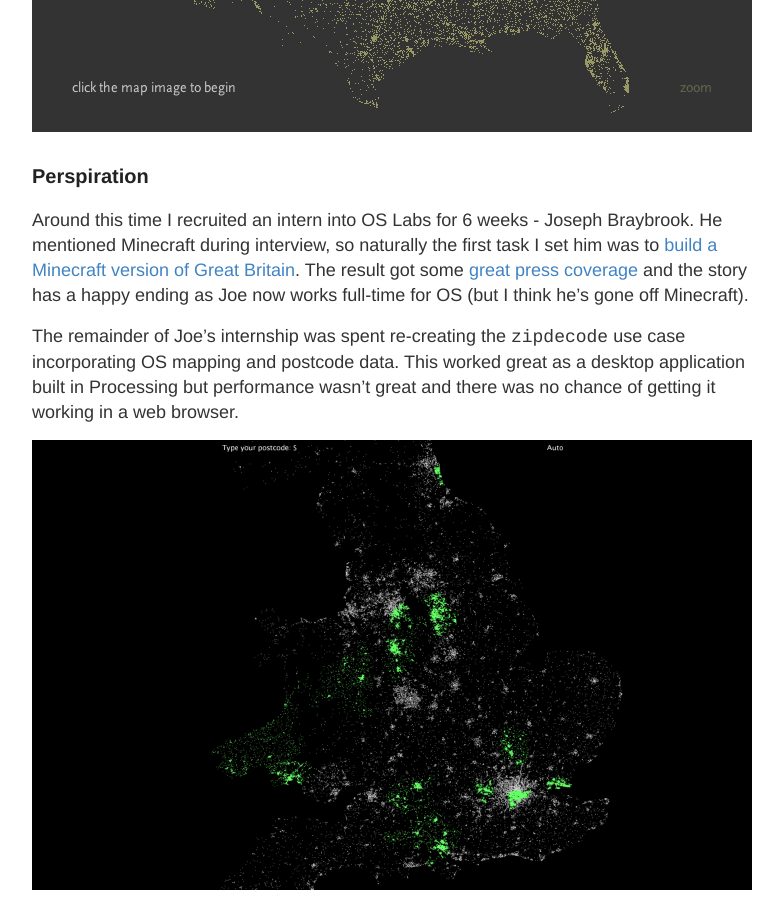
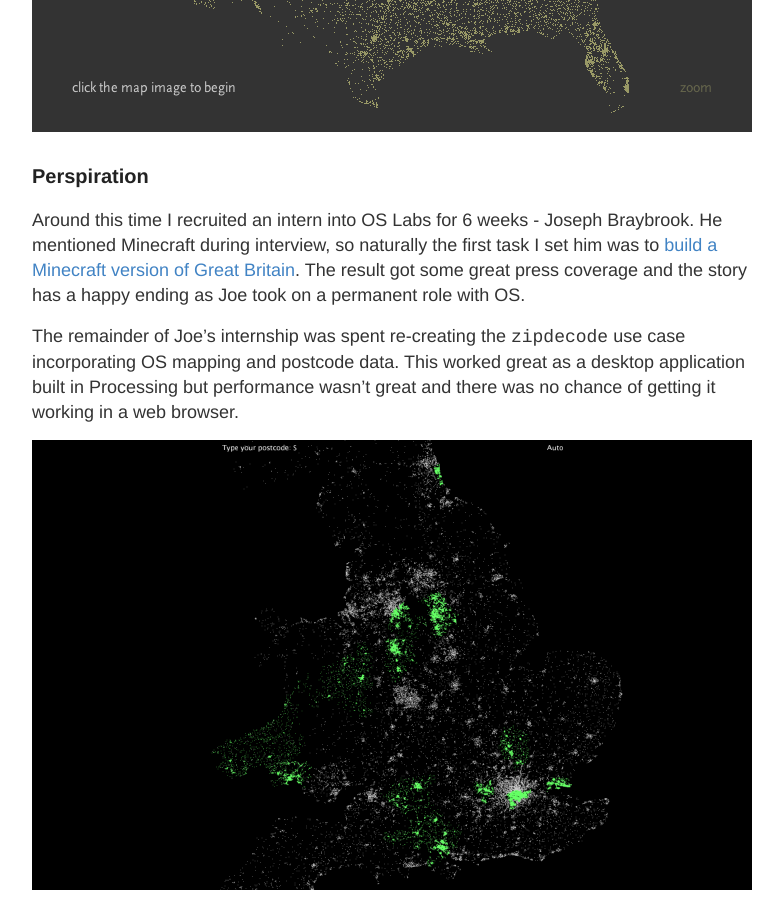
Before and after one commit to gdunlop/gdunlop.github.io, a Jekyll site: the page built from _posts/2015-6-3-Interactive-postcode-map.md, in a window 1280 px wide and 900 px high, scrolled down 897 px. Shown: the whole window, without its empty margins (248-1031 px from the left). Built offline with Jekyll 4.4.1, drawn with Linux system fonts in a browser that asks for light colours.

Commit message:
fixed external links

```diff
--- a/_posts/2015-6-3-Interactive-postcode-map.md
+++ b/_posts/2015-6-3-Interactive-postcode-map.md
@@ -8,13 +8,13 @@
 
 ### Inspiration
 
-Several years ago I read Ben Fry's book [Visualizing Data](http://www.amazon.com/exec/obidos/ASIN/0596514557/ref=nosim/benfrycom-20) and was impressed by `zipdecode` - an [interactive zipcode tool](http://benfry.com/zipdecode/) built using Processing. It was a simple dots-on-a-map visualisation of all US zipcodes with an added &quot;wow&quot; factor - start typing a zipcode and the map would zoom in/out and all matching zipcodes would light up.
+Several years ago I read Ben Fry's book [Visualizing Data](http://www.amazon.co.uk/exec/obidos/ASIN/0596514557/ref=nosim/benfrycom-20) and was impressed by `zipdecode` - an [interactive zipcode tool](http://benfry.com/zipdecode/) built using Processing. It was a simple dots-on-a-map visualisation of all US zipcodes with an added &quot;wow&quot; factor - start typing a zipcode and the map would zoom in/out and all matching zipcodes would light up.
 
 ![Interactive zipcodes using Processing]({{ site.baseurl }}/images/zip-decode.png)
 
 ### Perspiration
 
-Around this time I recruited an intern into OS Labs for 6 weeks - Joseph Braybrook. He mentioned Minecraft during interview, so naturally the first task I set him was to [build a Minecraft version of Great Britain](http://www.ordnancesurvey.co.uk/innovate/developers/minecraft-map-britain.html). The result got some [great press coverage](http://www.stipso.com/blog/2013/09/30/ordnance-survey-minecraft-viral-marketing) and the story has a happy ending as Joe now works full-time for OS (but I think he's gone off Minecraft).
+Around this time I recruited an intern into OS Labs for 6 weeks - Joseph Braybrook. He mentioned Minecraft during interview, so naturally the first task I set him was to [build a Minecraft version of Great Britain](http://www.ordnancesurvey.co.uk/innovate/developers/minecraft-map-britain.html). The result got some great press coverage and the story has a happy ending as Joe took on a permanent role with OS.
 
 The remainder of Joe's internship was spent re-creating the  `zipdecode` use case incorporating OS mapping and postcode data. This worked great as a desktop application built in Processing but performance wasn't great and there was no chance of getting it working in a web browser.
 
@@ -36,7 +36,7 @@
 
 Tableau's map stack is by Stamen and provides a good selection of styling and content options. The only data preparation required was to transform Code-Point Open co-ordinates to web mercator using the geospatial Swiss Army knife that is `ogr2ogr` (other brands of geospatial utility knife are available).
 
-### [Visualisation](id:mapanchor)
+### Visualisation
 
 If you read this this far, thanks for reading. Here's the map...
 
```
